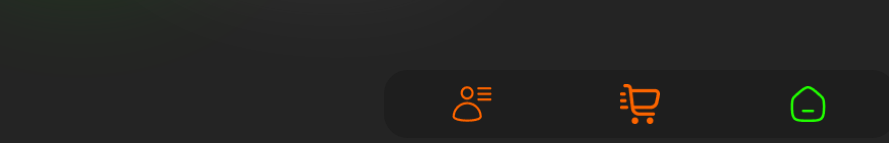
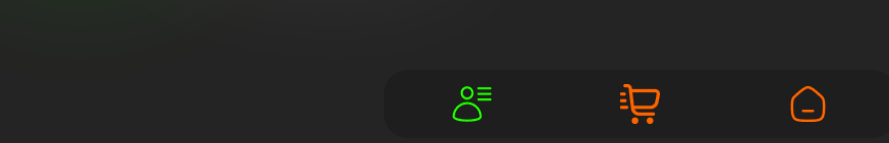
Before and after one commit to mohammadrezasabri/rooyesh-market, a Vue app: page /profile in a window 1280 px wide. Shown: the part 654-797 px from the top of the page, without its empty margins (0-889 px from the left). Built offline with nearby package versions, Linux system fonts and the light colour scheme.

Commit message:
Add dynamic navigation icons with active/inactive states

```diff
--- a/src/components/nav.vue
+++ b/src/components/nav.vue
@@ -1,27 +1,55 @@
 <script setup>
-import { useRouter } from 'vue-router'
+import { computed } from "vue";
+import { useRouter, useRoute } from "vue-router";
 
-const router = useRouter()
+const router = useRouter();
+const route = useRoute();
 
 const gotoprofile = () => {
-  router.push('/profile')
-}
+  router.push("/profile");
+};
 
 const gotohome = () => {
-  router.push('/home')
-}
+  router.push("/home");
+};
 
-const gotocategory = () => {
-  router.push('/category')
-}
+// Import icon assets
+import profileActive from "../assets/img/image.png";
+import profileInactive from "../assets/img/image 5.png";
+import homeActive from "../assets/img/image home.png";
+import homeInactive from "../assets/img/image 3.png";
+
+// Computed properties for active states
+const isProfileActive = computed(() => route.path === "/profile");
+const isHomeActive = computed(() => route.path === "/home");
+
 </script>
 
+<template>
+  <div
+    class="w-11/12 max-w-md sm:max-w-lg lg:max-w-lg h-13 lg:h-17 grid grid-cols-3 gap-4 sm:gap-6 bg-[#1E1E1E] px-4 py-1 rounded-3xl text-white mb-2 shrink-0 fixed bottom-0 left-1/2 transform -translate-x-1/2 transition-transform duration-300 z-50"
+  >
+    <div @click="gotoprofile" class="flex items-center justify-center">
+      <img
+        :src="isProfileActive ? profileActive : profileInactive"
+        class="w-8 sm:w-10 h-8 sm:h-10"
+        alt=""
+      />
+    </div>
 
-<template>
-<div class="w-11/12 max-w-md sm:max-w-lg lg:max-w-lg h-13 lg:h-17 grid grid-cols-3 gap-4 sm:gap-6 bg-[#1E1E1E] px-4 py-1 rounded-3xl text-white mb-2 shrink-0 fixed bottom-0 left-1/2 transform -translate-x-1/2 transition-transform duration-300 z-50">
-      <div @click="gotoprofile" class="flex items-center justify-center"><img src="../assets/img/image 5.png" class="w-8 sm:w-10  h-8 sm:h-10 " alt=""></div>
-
-      <div  class="flex items-center justify-center"><img src="../assets/img/image 7.png" class="w-8 sm:w-10  h-8 sm:h-10" alt=""></div>
-      <div @click="gotohome" class="flex items-center justify-center"><img src="../assets/img/image home.png" class="w-8 sm:w-10  h-8 sm:h-10" alt=""></div>
+    <div class="flex items-center justify-center">
+      <img
+        src="../assets/img/image 7.png"
+        class="w-8 sm:w-10 h-8 sm:h-10"
+        alt=""
+      />
     </div>
+    <div @click="gotohome" class="flex items-center justify-center">
+      <img
+        :src="isHomeActive ? homeActive : homeInactive"
+        class="w-8 sm:w-10 h-8 sm:h-10"
+        alt=""
+      />
+    </div>
+  </div>
 </template>
--- a/src/router/index.js
+++ b/src/router/index.js
@@ -10,9 +10,15 @@ import changePassword from '../page/change-password.vue'
 const routes = [
   { path: '/', redirect: '/login'},
   { path: '/login', component: login},
-  { path: '/home', component: home},
-  { path: '/profile', component: profile},
-  { path: '/product', component: product},
+  { path: '/home',
+    name:'home',
+    component: home},
+  { path: '/profile',
+    name: 'profile',
+    component: profile},
+  { path: '/product',
+    name:'product',
+    component: product},
   { path: '/change-password', component: changePassword},
 ]
 
```
